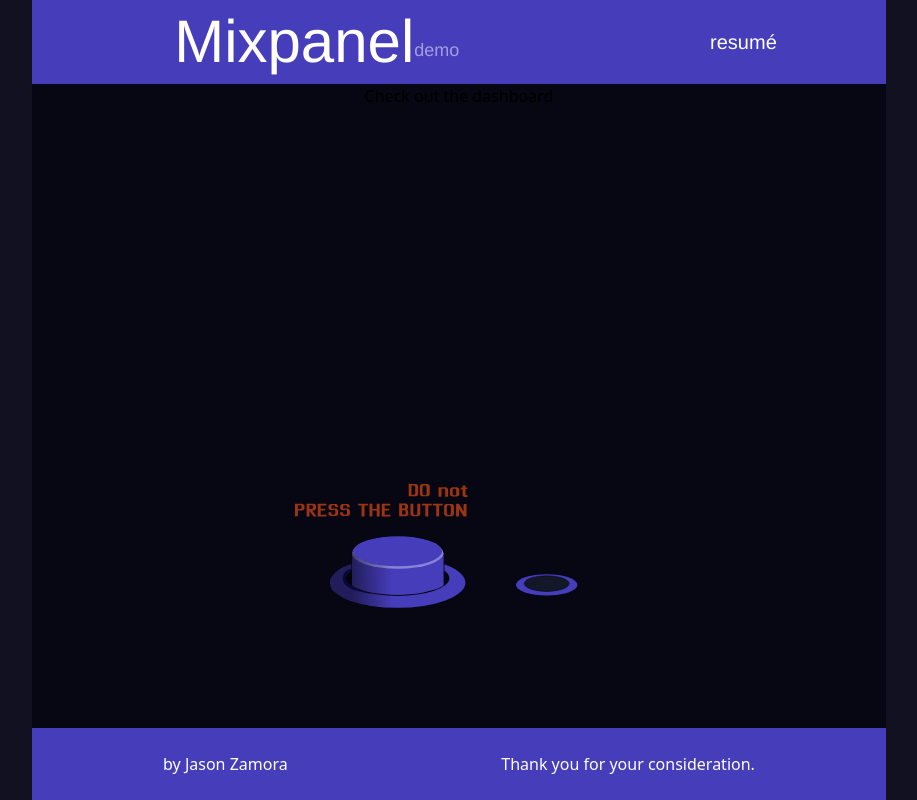
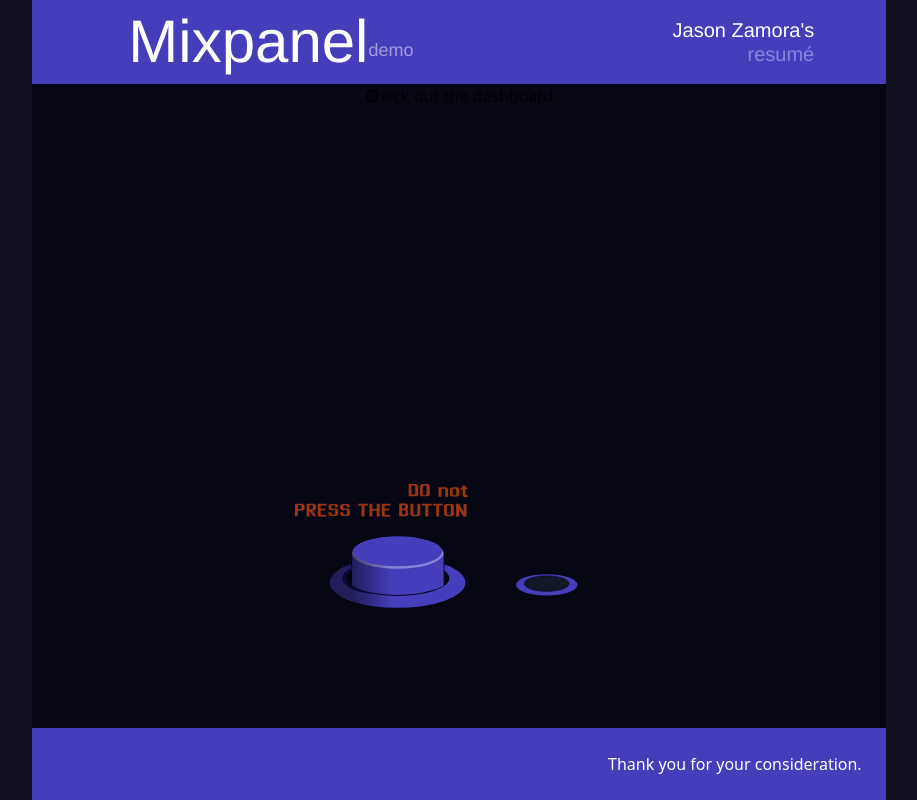
Before and after one commit to GSdaBlessedFist/mixpanel-button-demo, a Next.js app: page / in a window 1280 px wide. Shown: the whole page, without its empty margins (181-1098 px from the left). Built offline with nearby package versions, Linux system fonts and the light colour scheme.

Commit message:
adjusted navbar/footer info

```diff
--- a/components/Footer.jsx
+++ b/components/Footer.jsx
@@ -4,7 +4,7 @@ import styles from "../components/footer.module.scss";
 function Footer() {
     return (
         <div className={styles.footer}>
-            <div>by Jason Zamora</div>
+
             <div>Thank you for your consideration.</div>
         </div>
     );
--- a/components/Navbar.jsx
+++ b/components/Navbar.jsx
@@ -7,8 +7,9 @@ function Navbar() {
             <div className={styles.title}>Mixpanel <span className="relative text-lg top-2 opacity-50">demo</span></div>
             <div className={styles.navMenu}>
 
-                <div className="menuItem">
-                    <Link href="/resume" target="_blank">
+                <div className={styles.menuItem}>
+                    <span className="hidden lg:block">Jason Zamora's</span>
+                    <Link href="/resume" target="_blank" className=" text-primary-light hover:text-white">
                         resum&eacute;
                     </Link>
                 </div>
--- a/components/footer.module.scss
+++ b/components/footer.module.scss
@@ -2,5 +2,5 @@
 @import "../app/styles/fonts/fonts.scss";
 
 .footer{
-    @apply w-full  flex items-center justify-around relative mx-auto min-w-[480px] lg:w-2/3 bg-primary p-6 text-white text-right;
+    @apply w-full  flex items-center justify-end relative mx-auto min-w-[480px] lg:w-2/3 bg-primary p-6 text-white text-right;
 }
--- a/components/navbar.module.scss
+++ b/components/navbar.module.scss
@@ -13,7 +13,7 @@
 }
 .title{
     grid-area: title;
-    @apply flex justify-start lg:justify-center items-center text-4xl  lg:text-6xl text-white;
+    @apply flex justify-start  lg:ml-24 items-center text-4xl  lg:text-6xl text-white;
     // @include b(2px);
 }
 .navMenu{
@@ -23,7 +23,7 @@
 
 }
 .menuItem{
-    @apply w-1/2  bg-red-200 active:text-primary-dark;
+    @apply flex flex-col items-end active:text-primary-dark leading-6;
     font-family:  Helvetica, sans-serif;
     //@include b(2px);
 }
```
